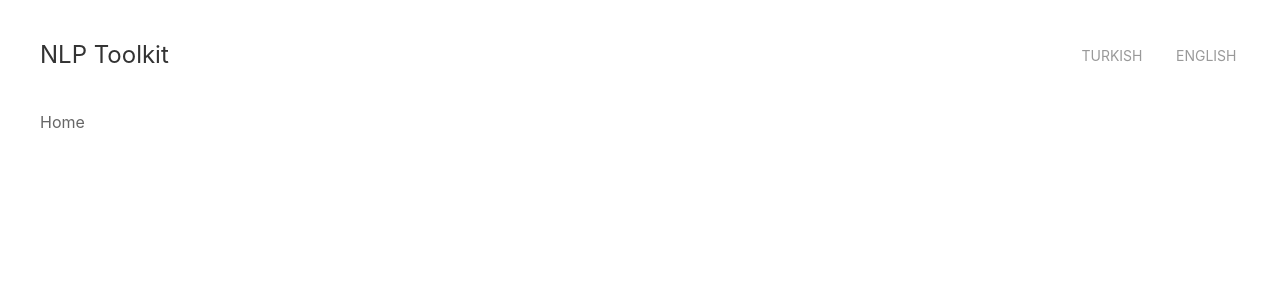
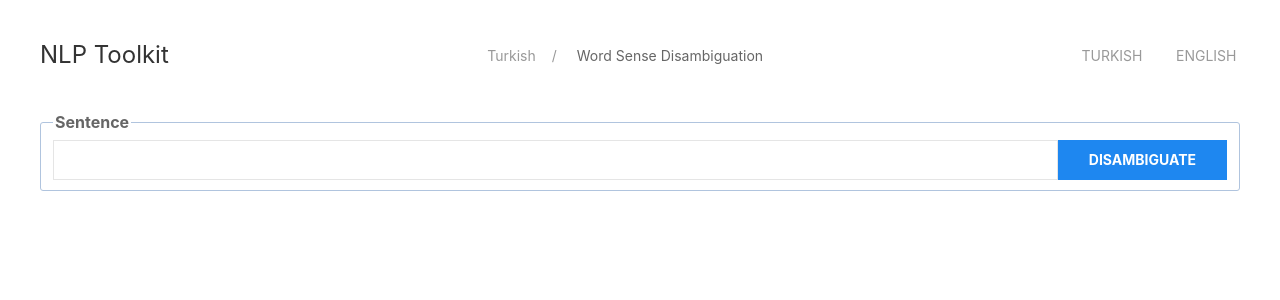
Before and after one commit to kubarium/nlptoolkit-web-simple, a Vue app: page /TurkishWordSenseDisambiguation in a window 1280 px wide. Shown: the top 300 px of the page. Built offline with nearby package versions, Linux system fonts and the light colour scheme.

Commit message:
adds a new route and implements as intended

```diff
--- a/src/router/index.js
+++ b/src/router/index.js
@@ -10,54 +10,70 @@ const router = createRouter({
       path: '/',
       name: 'home',
       component: Home,
-    }, {
+    },
+    {
       path: '/:pathMatch(.*)*',
       name: 'catch-all',
       component: Home,
-    }, {
+    },
+    {
       path: '/TurkishFrameNet',
       name: 'TurkishFrameNet',
       component: () => import('../views/TurkishFrameNet.vue'),
-    }, {
+    },
+    {
       path: '/TurkishPropBank',
       name: 'TurkishPropBank',
       component: () => import('../views/TurkishPropBank.vue'),
-    }, {
+    },
+    {
       path: '/TurkishWordNet',
       name: 'TurkishWordNet',
       component: () => import('../views/TurkishWordNet.vue'),
-    }, {
+    },
+    {
       path: '/TurkishSentiNet',
       name: 'TurkishSentiNet',
       component: () => import('../views/TurkishSentiNet.vue'),
-    }, {
+    },
+    {
       path: '/TurkishDictionary',
       name: 'TurkishDictionary',
       component: () => import('../views/TurkishDictionary.vue'),
-    }, {
+    },
+    {
       path: '/TurkishMorphologicalLexicon',
       name: 'TurkishMorphologicalLexicon',
       component: () => import('../views/TurkishMorphologicalLexicon.vue'),
-    }, {
+    },
+    {
       path: '/TurkishSpellChecker',
       name: 'TurkishSpellChecker',
       component: () => import('../views/TurkishSpellChecker.vue'),
-    }, {
+    },
+    {
       path: '/TurkishMorphologicalAnalysis',
       name: 'TurkishMorphologicalAnalysis',
       component: () => import('../views/TurkishMorphologicalAnalysis.vue'),
-    }, {
+    },
+    {
       path: '/TurkishMorphologicalDisambiguation',
       name: 'TurkishMorphologicalDisambiguation',
       component: () => import('../views/TurkishMorphologicalDisambiguation.vue'),
-    }, {
+    },
+    {
       path: '/TurkishAsciifier',
       name: 'TurkishAsciifier',
       component: () => import('../views/TurkishAsciifier.vue'),
-    }, {
+    },
+    {
       path: '/TurkishDeasciifier',
       name: 'TurkishDeasciifier',
       component: () => import('../views/TurkishDeasciifier.vue'),
+    },{
+      path: '/TurkishWordSenseDisambiguation',
+      name: 'TurkishWordSenseDisambiguation',
+      component: () => import('../views/TurkishWordSenseDisambiguation.vue'),
     },
   ],
 })
--- /dev/null
+++ b/src/views/TurkishWordSenseDisambiguation.vue
@@ -0,0 +1,45 @@
+<script setup>
+import SearchForm from '@/components/SearchForm.vue'
+import TurkishWordSenseDisambiguation from "@/data/turkish/turkish-word-sense-disambiguation.json"
+import { reactive, ref } from 'vue'
+
+defineOptions({ meta: { language: "Turkish", toolkit: "Word Sense Disambiguation" } })
+const searchTerms = reactive({
+  sentence: ""
+})
+const search = ref("")
+const searchResult = ref("")
+
+function disambiguate(sentence) {
+  search.value = sentence
+  searchTerms.sentence = sentence
+
+  const TWSD = Object.entries(TurkishWordSenseDisambiguation)
+  searchResult.value = sentence.split(" ").map(word => {
+    const disambiguation = TWSD.filter(entry => entry[1].includes(word))
+    return { [word]: disambiguation.length ? disambiguation[0][0] : "" }
+  })
+}
+
+</script>
+
+<template>
+  <header class="uk-flex uk-flex-between uk-background-default" uk-sticky uk-grid>
+    <SearchForm @submit.prevent="disambiguate(searchTerms.sentence)" v-model="searchTerms.sentence"
+      button-label="Disambiguate">Sentence
+    </SearchForm>
+  </header>
+  <div class="uk-margin uk-text-center uk-h3" v-if="search">
+    <div class="uk-text-muted">The disambiguated version of</div>
+    <div class="uk-margin-small">{{ search }} </div>
+    <div class="uk-text-muted">is</div>
+    <template v-for="(word, index) in search.split(' ')" :key="word">
+      <hr v-if="index != 0">
+      <dl class="uk-description-list">
+        <dt>{{ word }}</dt>
+        <dd v-if="searchResult[index][word]">{{ searchResult[index][word] }} </dd>
+        <dd v-else><span class="uk-label uk-label-danger">UNK</span></dd>
+      </dl>
+    </template>
+  </div>
+</template>
```
